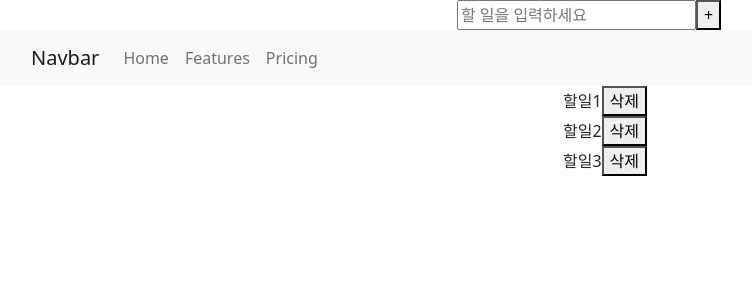
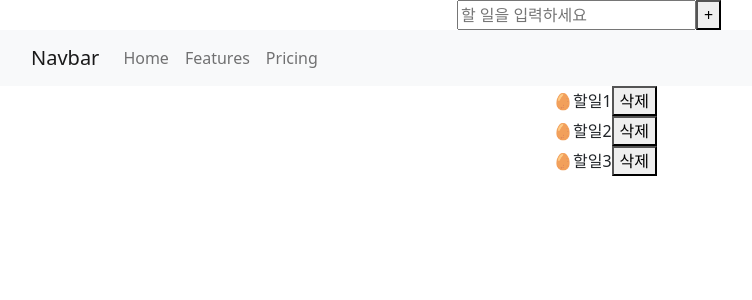
Before and after one commit to Nangniya/react-todolist, a React (Create React App) app: page / in a window 1280 px wide. Shown: the top 300 px of the page, without its empty margins (51-803 px from the left). Built offline with nearby package versions, Linux system fonts and the light colour scheme.

Commit message:
feat: 달걀 toggle 구현

```diff
--- a/src/App.jsx
+++ b/src/App.jsx
@@ -3,10 +3,11 @@ import {useState} from 'react';
 import TodoNav from './components/TodoNav'
 import TodoList from './components/TodoList'
 import TodoAdd from './components/TodoAdd'
+import data from './components/data';
 
 function App() {
 
-  const [todos, setTodos] = useState(['할일1', '할일2', '할일3']);
+  const [todos, setTodos] = useState(data);
 
   return (
     <div className="App">
--- a/src/components/Todo.jsx
+++ b/src/components/Todo.jsx
@@ -6,13 +6,22 @@ const StyledLi = styled.li`
   list-style: none;
 `;
 
-const Todo = ({todos, setTodos}) => {
+const Todo = ({todo, setTodos}) => {
     const deleteTodo = () => {
-        setTodos(prev => prev.filter(item => item !== todos));
+        setTodos(prev => prev.filter(item => item.id !== todo.id));
       };
+    const checkTodo = () => {
+      setTodos(prev => prev.map(item => {
+        if(item.id === todo.id) {
+          return {...item, checked: !item.checked}
+        }
+        return item;
+      }))
+    }
     return (
         <StyledLi>
-            {todos}
+            <span onClick={checkTodo}>{!todo.checked ? '🥚' : '🐣'}
+            {todo.text}</span>
             <button onClick={deleteTodo}>삭제</button>
         </StyledLi>
     );
--- a/src/components/TodoAdd.jsx
+++ b/src/components/TodoAdd.jsx
@@ -1,13 +1,16 @@
 import {useRef} from 'react';
 
-const TodoAdd = ({setTodos}) => {
+const TodoAdd = ({todos, setTodos}) => {
 
     const newTodoRef = useRef();
     const onSubmit= (e) => {
         e.preventDefault();
+        const newId = todos.length > 0 ? todos[todos.length - 1].id + 1 : 0;
         const newTodoText = newTodoRef.current.value;
-        setTodos((prev) => [...prev, newTodoText]);
+        const newTodo = {id: newId, text: newTodoText, checked: false};
+        setTodos((prev) => [...prev, newTodo]);
         newTodoRef.current.value = '';
+        console.log(todos);
     };
 
     return (
--- a/src/components/TodoList.jsx
+++ b/src/components/TodoList.jsx
@@ -4,9 +4,9 @@ const TodoList = ({todos, setTodos}) => {
     return (
         <ul>
             {
-                todos.map((a, i) => {
+                todos.map((todo) => {
                     return(
-                        <Todo todos={a} key={i} setTodos={setTodos}/>
+                        <Todo todo={todo} key={todo.id} setTodos={setTodos}/>
                     )
                 })
             }
--- /dev/null
+++ b/src/components/data.jsx
@@ -0,0 +1,19 @@
+let data = [
+    {
+    id: 1,
+    text: '할일1',
+    checked: false
+    },
+    {
+    id: 2,
+    text: '할일2',
+    checked: false
+    },
+    {
+    id: 3,
+    text: '할일3',
+    checked: false
+    }
+];
+
+export default data;
```
